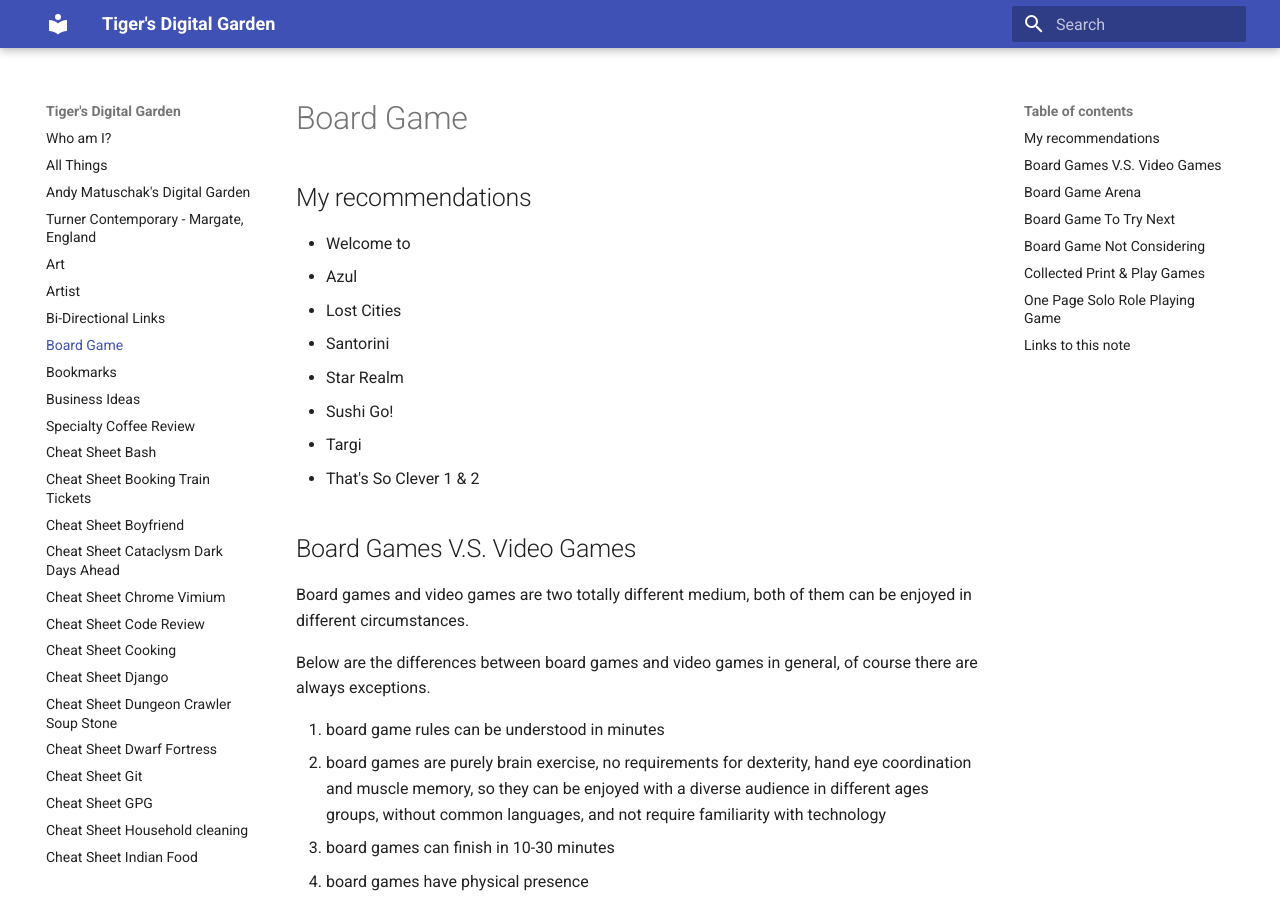
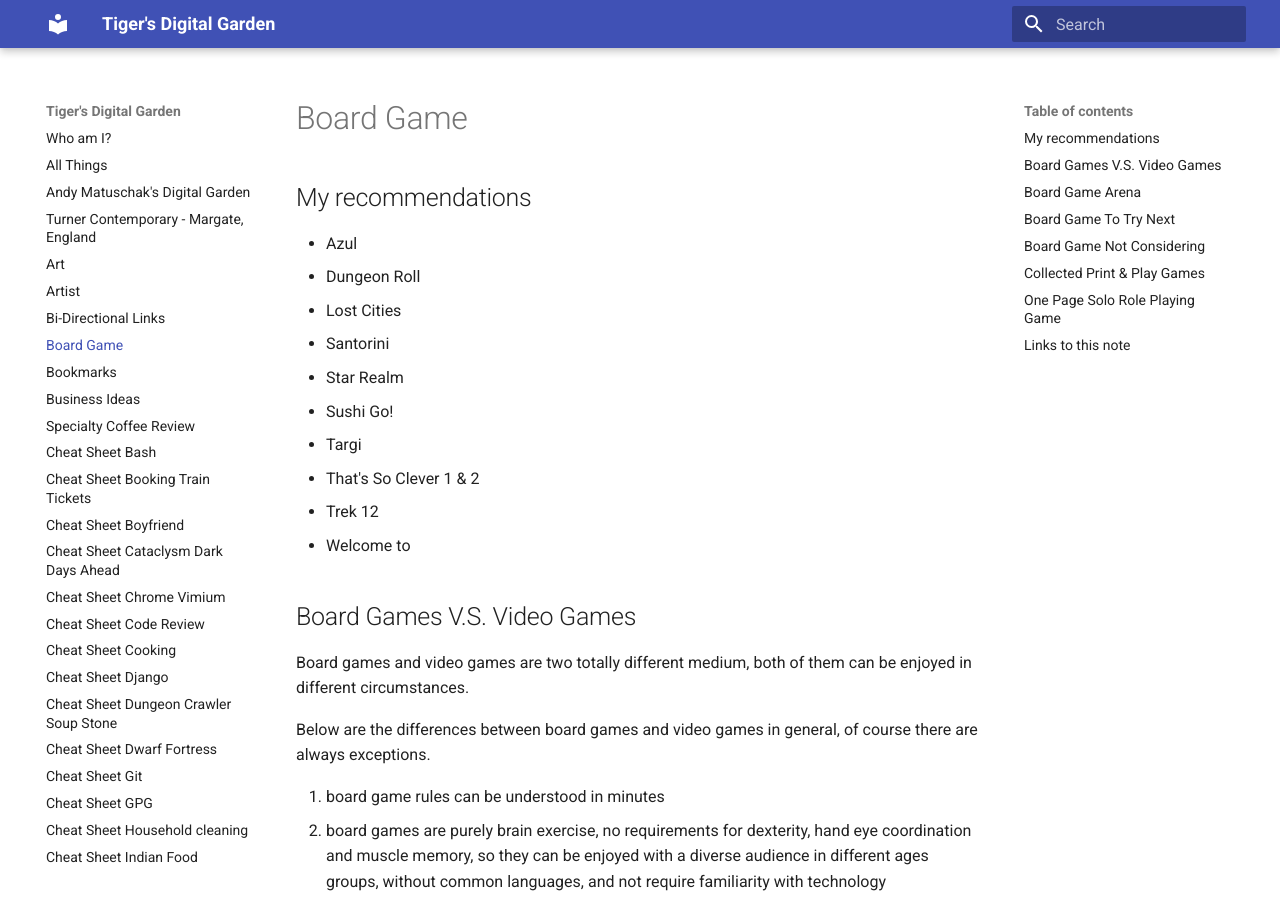
Before and after one commit to ynotstartups/notes, an MkDocs documentation site: the page built from notes/boardgame.md, in a window 1280 px wide and 900 px high. Built offline with MkDocs 1.6.1 and Material for MkDocs 9.7.7, drawn with Linux system fonts in a browser that asks for light colours.

Commit message:
add more boardgames

```diff
--- a/notes/boardgame.md
+++ b/notes/boardgame.md
@@ -2,14 +2,16 @@
 
 ## My recommendations
 
-- Welcome to
 - Azul
+- Dungeon Roll
 - Lost Cities
 - Santorini
 - Star Realm
 - Sushi Go!
 - Targi
 - That's So Clever 1 & 2
+- Trek 12
+- Welcome to
 
 ## Board Games V.S. Video Games
 
```
